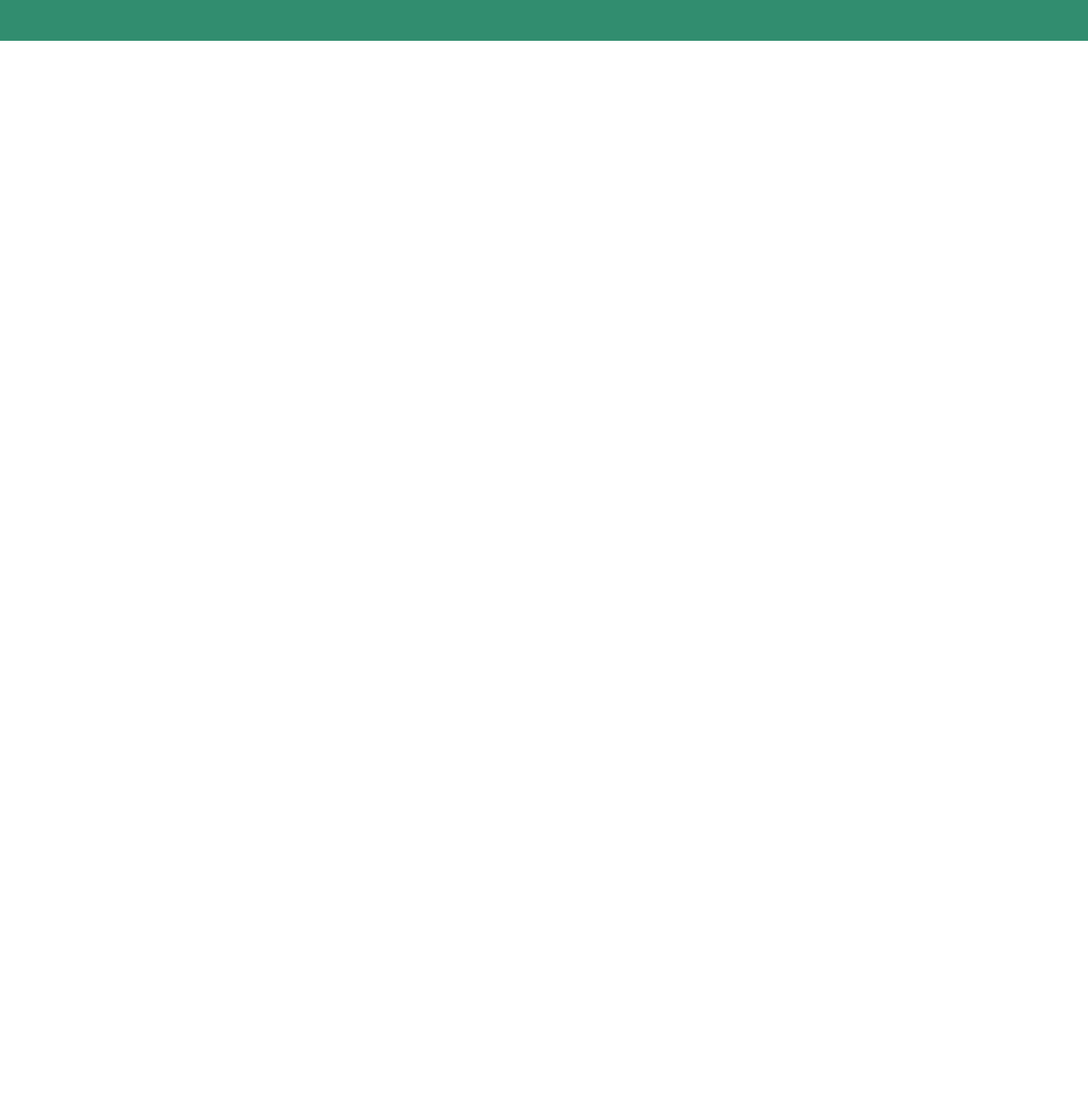
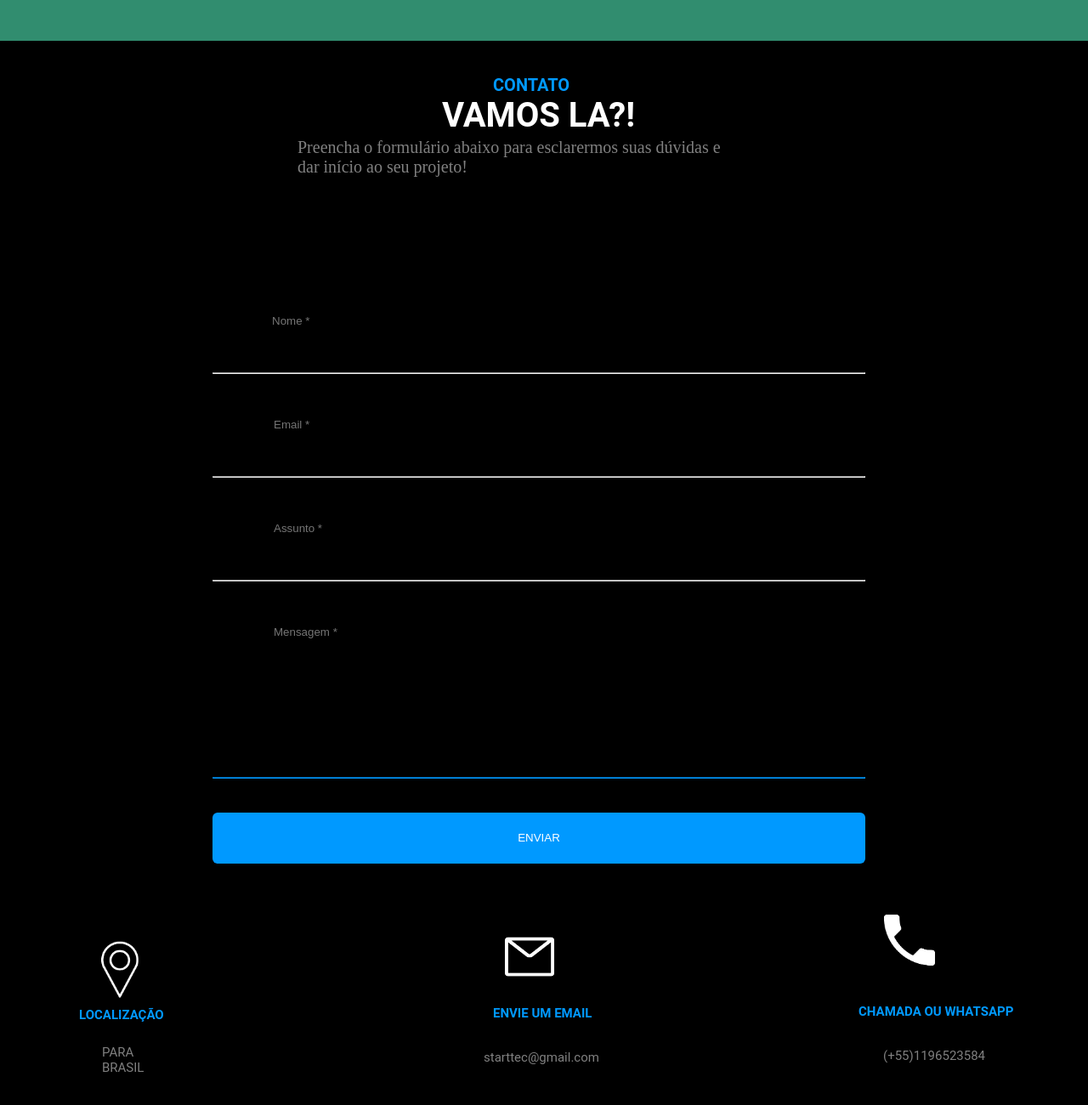
Before and after one commit to Isabella2709/Lading_page_project, a plain HTML site: page index.html in a window 1280 px wide. Shown: the part 4169-5469 px from the top of the page at 85% size. Before the commit the page ends 4217 px from the top, so only its background shows below. Drawn offline with Linux system fonts and the light colour scheme.

Commit message:
ultima parte pronta

```diff
--- a/Style.css
+++ b/Style.css
@@ -789,3 +789,223 @@ a:hover{
     width: 100%;
     height: 380px;
 }
+
+.bs6finale{
+    background-color: black;
+    width: 100%;
+    height: 1000px;
+}
+
+
+.contatosesao6{
+    font-family: 'Roboto', sans-serif;
+    color: rgb(0, 153, 255);
+    font-size: 20px;
+}
+
+.cssta{
+    font-family: 'Roboto', sans-serif;
+    font-size: 40px;
+    color: white;
+}
+
+.posiss1{
+    margin-top: -960px;
+    margin-left: 580px;
+}
+
+.posiss2{
+    margin-left: 520px;
+}
+
+.parte5texto3{
+    color: gray;
+    font-size: 20px;
+}
+
+.posicaoexto35{
+    margin-top: 3px;
+    margin-left: 350px;
+}
+
+.c1f1{
+    width: 60%;
+    height: 40px;
+    color: gray;
+    border: none;
+    background-color: black;
+
+}
+
+.form1c1{
+    margin-top: 150px;
+    margin-left: 320px;
+}
+
+.hr1{
+    margin-top: 40px;
+    width: 60%;
+    margin-left: 250px;
+    color: gray;
+
+}
+
+.c2f1{
+    width: 60%;
+    height: 40px;
+    color: gray;
+    border: solid black 2px;
+    background-color: black;
+    border-radius: 2px gray;
+}
+
+.form1c2{
+    margin-top: 40px;
+    margin-left: 320px;
+}
+
+.c3f1{
+    width: 60%;
+    height: 40px;
+    color: gray;
+    border: solid black 2px;
+    background-color: black;
+    border-radius: 2px gray;
+}
+
+.form1c3{
+    margin-top: 40px;
+    margin-left: 320px;
+}
+
+.c4f1{
+    width: 60%;
+    height: 40px;
+    color: gray;
+    border: solid black 2px;
+    background-color: black;
+    border-radius: 2px gray;
+}
+
+.form14{
+    margin-top: 40px;
+    margin-left: 320px;
+}
+
+.hr2{
+    background-color: rgb(0, 153, 255);
+    border-color: rgb(0, 153, 255);
+    width: 60%;
+    margin-top: 150px;
+    margin-left: 250px;
+}
+
+.btpg6{
+    margin-top: 40px;
+    width: 60%;
+    height: 60px;
+    background-color: rgb(0, 153, 255);
+    border: rgb(0, 153, 255) 2px;
+    border-radius: 6px;
+    margin-left: 250px;
+    color: white;
+}
+
+.bsg6finale2{
+    margin-top: 0px;
+    background-color: black;
+    width: 100%;
+    height: 600px;
+}
+
+.ims6loca{
+    width: 15%;
+}
+
+.ims6email{
+    width: 20%;
+}
+
+.imgs6telfo{
+    width: 60%;
+}
+
+.positionimgs6loca{
+    margin-top: -550px;
+    margin-left: 50px;
+}
+
+.positionimgs6email{
+    margin-top: -160px;
+    margin-left: 550px;
+}
+
+.positions6telefo{
+    margin-top: -160px;
+    margin-left: 980px;
+}
+
+.loc{
+    font-family: 'Roboto', sans-serif;
+    color: rgb(0, 153, 255);
+    font-size: 15px;
+}
+
+.poema{
+    font-family: 'Roboto', sans-serif;
+    color: rgb(0, 153, 255);
+    font-size: 15px;
+}
+
+.pchw{
+    font-family: 'Roboto', sans-serif;
+    color: rgb(0, 153, 255);
+    font-size: 15px;
+}
+
+.pchamad{
+    margin-top: -20px;
+    margin-left: 1010px;
+}
+
+.pemail{
+    margin-top: -20px;
+    margin-left: 580px;
+}
+
+.ploc{
+    margin-left: 93px;
+}
+
+.tpa{
+    color: gray;
+    font-size: 15px;
+    font-family: 'Roboto', sans-serif;
+}
+
+.pospa{
+    margin-top: 30px;
+    margin-left: 120px;
+}
+
+.tpe{
+    color: gray;
+    font-size: 15px;
+    font-family: 'Roboto', sans-serif;
+}
+
+.poaem{
+    margin-top: -30px;
+    margin-left: 569px;
+}
+
+.tpt{
+    color: gray;
+    font-size: 15px;
+    font-family: 'Roboto', sans-serif;
+}
+
+.potel{
+    margin-top: -20px;
+    margin-left: 1039px;
+}
--- a/index.html
+++ b/index.html
@@ -184,6 +184,44 @@
 
 
 
+
+                <section class="bs6finale"></section>
+                <div class="posiss1"><h1 class="contatosesao6">CONTATO</h1></div>
+                <div class="posiss2"><h1 class="cssta">VAMOS LA?!</h1></div>
+                <div class="posicaoexto35"><p class="parte5texto3" >Preencha o formulário abaixo para esclarermos suas dúvidas e  <br>
+                dar início ao seu projeto!</p></div>
+
+              <div class="form1c1"><input type="text" placeholder="Nome * " class="c1f1"></div>
+              <hr class="hr1">
+              <div class="form1c2"><input type="text" placeholder="Email *" class="c2f1"></div>
+              <hr class="hr1">
+              <div class="form1c3"><input type="text" placeholder="Assunto *" class="c3f1"></div>
+              <hr class="hr1">
+              <div class="form14"><input type="text" placeholder="Mensagem *" class="c4f1"></div>
+
+
+              <hr class="hr2">
+
+              <button class="btpg6">ENVIAR</button>
+
+              <section class="bsg6finale2"></section>
+
+              <div class="positionimgs6loca"><img src="imagens/localizacaofremov.png"  class="ims6loca"></div>
+              <div class="positionimgs6email"><img src="imagens/telefonefunforemov.png" class="ims6email" ></div>
+              <div class="positions6telefo"><img src="imagens/telefonverd.png" class="imgs6telfo" ></div>
+
+              <div class="ploc"><h1 class="loc">LOCALIZAÇÃO</h1></div>
+              <div class="pemail"><h1 class="poema">ENVIE UM EMAIL</h1></div>
+              <div class="pchamad"><h1 class="pchw">CHAMADA OU WHATSAPP</h1></div>
+
+              <div class="pospa"><p class="tpa">PARA <br>
+                      BRASIL
+              </p></div>
+              <div class="poaem"><p class="tpe">starttec@gmail.com</p></div>
+              <div class="potel"><p class="tpt">(+55)1196523584</p></div>
+
+
+
     <script src="Script.js"></script>
 </body>
 </html>
```
Also changed, not shown: imagens/localizacaofremov.png (added), imagens/telefonefunforemov.png (added), imagens/telefonverd.png (added).
